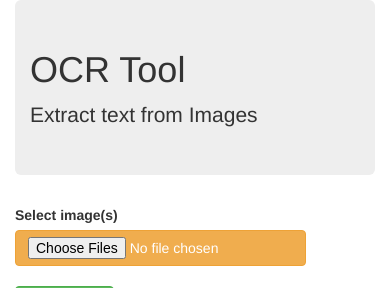
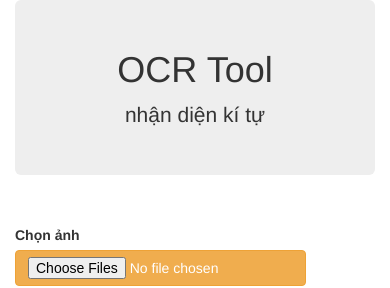
Before and after one commit to DucLong06/ocr-api, a FastAPI app: page / in a window 390 px wide. Shown: the top 288 px of the page. Run offline with FastAPI, Linux system fonts and the light colour scheme; some libraries are stand-ins or nearby versions.

Commit message:
update temlate

```diff
--- a/backend/templates/index.html
+++ b/backend/templates/index.html
@@ -1,27 +1,104 @@
 <link rel="stylesheet" href="https://maxcdn.bootstrapcdn.com/bootstrap/3.3.7/css/bootstrap.min.css">
 <script src="https://code.jquery.com/jquery-3.5.1.min.js"></script>
 <script src="https://unpkg.com/sweetalert/dist/sweetalert.min.js"></script>
+<link rel="style" href="./style.css">
 
 <body>
-  <div class="container">
+
+  <div class="container py-5">
+
+    <!-- For demo purpose -->
+    <header class="text-white text-center">
       <div class="jumbotron">
         <h1> OCR Tool </h1>
-      <p> Extract text from Images
+        <p> nhận diện kí tự
         <p>
       </div>
-    <label for="image_file">Select image(s)</label>
-    <input class="btn btn-warning" type="file" id="image_file" name="myfile" multiple>
       <br>
-    <button class="btn btn-success" onclick="performOCR()"> Extract Text </button>
+    </header>
+
+
+    <div class="row">
+      <div class="col-sm-6">
+        <div class="row py-4">
+          <div class="col-lg-6 mx-auto">
+            <label for="image_file">Chọn ảnh</label>
+            <!-- Upload image input-->
+            <div class="input-group mb-3 px-2 py-2 rounded-pill bg-white shadow-sm">
+              <input class="btn btn-warning" type="file" id="image_file" name="myfile" multiple
+                onchange="readURL(this);">
+
+            </div>
+
+
+
+          </div>
+        </div>
+      </div>
+      <div class="col-sm-6">
+        <!-- Uploaded image area-->
+        <label for="image_file">ảnh được chọn</label>
+        <div class="image-area mt-4"><img id="imageResult" src="#" alt=""
+            class="img-fluid rounded shadow-sm mx-auto d-block">
+        </div>
+      </div>
+    </div>
+
+
     <br>
+    <button class="btn btn-success" onclick="performOCR()"> nhận dạng </button>
+    <br>
+
+
+
+
+  </div>
+
+
+
+
+
+
   <hr style="width:100%;text-align:left;margin-left:0">
   <hr style="width:100%;text-align:left;margin-left:0">
   <div id="bulk_result" style="display: grid; grid-template-columns: repeat(5, 1fr); grid-gap: 10px;">
   </div>
 
+
 </body>
 
 <script>
+  function readURL(input) {
+    if (input.files && input.files[0]) {
+      var reader = new FileReader();
+
+      reader.onload = function (e) {
+        $('#imageResult')
+          .attr('src', e.target.result);
+      };
+      reader.readAsDataURL(input.files[0]);
+    }
+  }
+
+  $(function () {
+    $('#image_file').on('change', function () {
+      readURL(input);
+    });
+  });
+
+  /*  ==========================================
+      SHOW UPLOADED IMAGE NAME
+  * ========================================== */
+  var input = document.getElementById('image_file');
+  var infoArea = document.getElementById('upload-label');
+
+  input.addEventListener('change', showFileName);
+  function showFileName(event) {
+    var input = event.srcElement;
+    var fileName = input.files[0].name;
+    infoArea.textContent = 'File name: ' + fileName;
+  }
+
   function performOCR() {
     var files = document.getElementById("image_file").files
     var formData = new FormData();
@@ -46,7 +123,7 @@
       success: function (data) {
         // console.log("hello")
         if (endpoint == '/extract_text') {
-          swal("Converted Text", data.text);
+          swal("Converted Text", JSON.stringify(data));
           // console.log(data);
           // showResult(data.text);
         }
```
Also changed, not shown: backend/templates/style.css (added, +49 -0 lines), backend/ocr.py (line endings or trailing spaces), 2 other files. Lines whose indentation alone changed are shown as unchanged.
